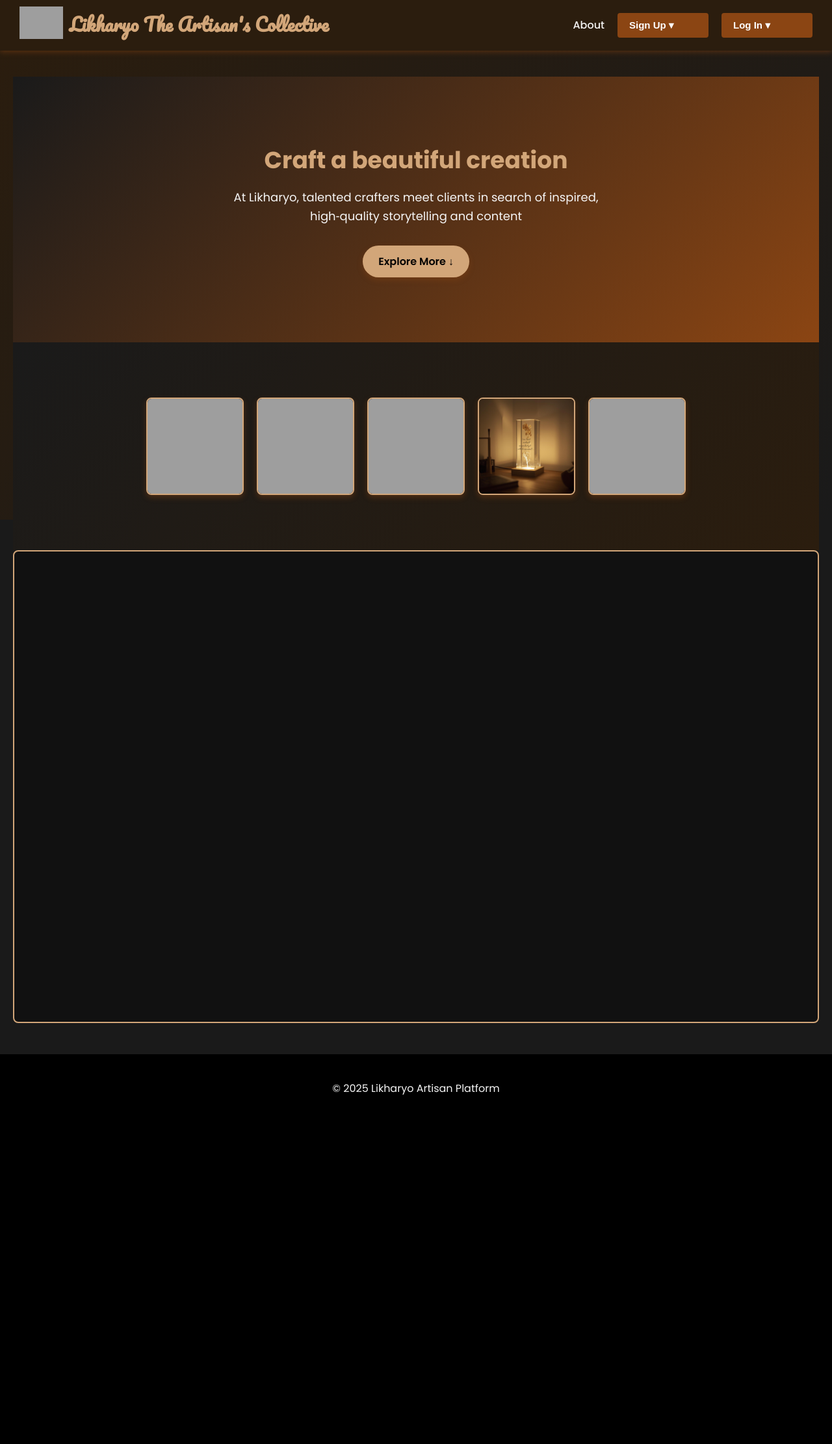
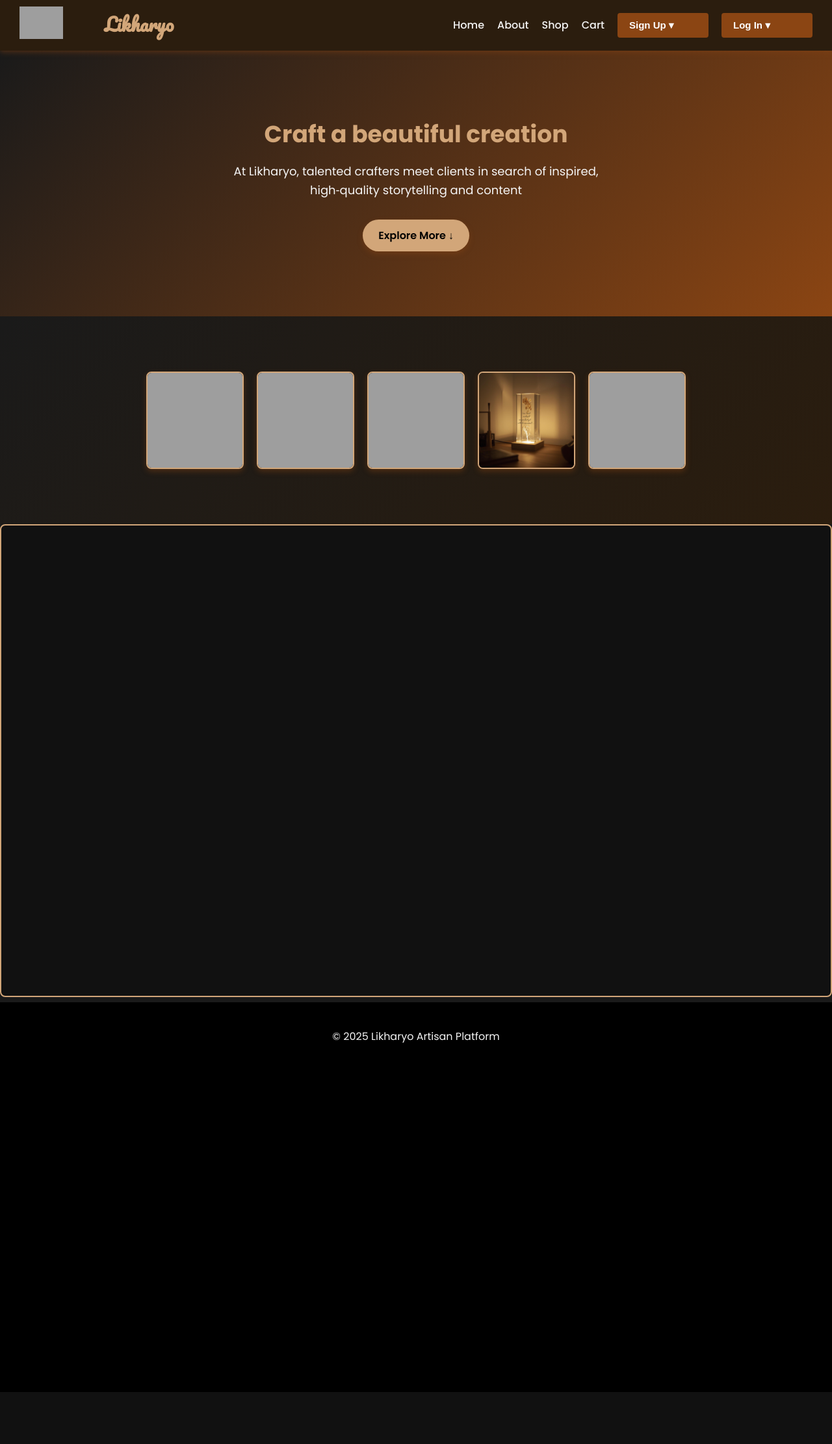
Before and after one commit to NovaDevCo/FINAL_WEB, a Flask app: page / in a window 1280 px wide. Shown: the whole page at 65% size. After the commit the page ends 2143 px from the top, so only its background shows below. Run offline with Flask 3, Linux system fonts and the light colour scheme; grey boxes are pictures that could not be loaded.

Commit message:
initalize project

```diff
--- a/static/authbase.css
+++ b/static/authbase.css
@@ -22,7 +22,7 @@ html, body {
 /* ---------- Flash Message Styling ---------- */
 .flash-container {
   position: fixed;
-  top: 15px;
+  top: 10px;
   left: 50%;
   transform: translateX(-50%);
   z-index: 9999;
--- a/templates/base.html
+++ b/templates/base.html
@@ -18,16 +18,19 @@
         <div class="img-logo">
             <img src="{{ url_for('static', filename='images/logo.png') }}" alt="Likharyo Logo" />
         </div>
-        <h1 class="pamagat">Likharyo The Artisan's Collective</h1>
+        <h1 class="pamagat">Likharyo</h1>
 
         <nav class="nav-buttons">
+            <a href="/" class="nav-link">Home</a>
             <a href="/about" class="nav-link">About</a>
+            <a href="#" class="nav-link">Shop</a>
+            <a href="#" class="nav-link"> Cart</a>
 
             {% if current_user.is_authenticated %}
                 {% if current_user.sellerAccount %}
                     <a href="{{ url_for('views.seller_dashboard') }}" class="nav-link" style="color: #ffcc00;">View Shop</a>
                 {% else %}
-                    <a href="{{ url_for('views.user_dashboard') }}" class="nav-link">My Profile</a>
+                    <a href="{{ url_for('views.user_dashboard') }}" class="nav-link">Profile</a>
                 {% endif %}
                 <a href="{{ url_for('log_out') }}" class="nav-link">Log Out</a>
             {% else %}
--- a/templates/home.html
+++ b/templates/home.html
@@ -6,19 +6,6 @@
 {% endblock %}
 
 {% block content %}
-<div class="content-frame">
-    {% with messages = get_flashed_messages(with_categories=true) %}
-        {% if messages %}
-            <div class="flash-messages">
-                {% for category, message in messages %}
-                    <div class="alert alert-{{ category }}">
-                        {{ message }}
-                    </div>
-                {% endfor %}
-            </div>
-        {% endif %}
-    {% endwith %}
-
     <section id="top" class="hero-section">
         <h2>Craft a beautiful creation</h2>
         <p>At Likharyo, talented crafters meet clients in search of inspired, high‑quality storytelling and content</p>
```
Also changed, not shown: instance/likharyo.db (added).
